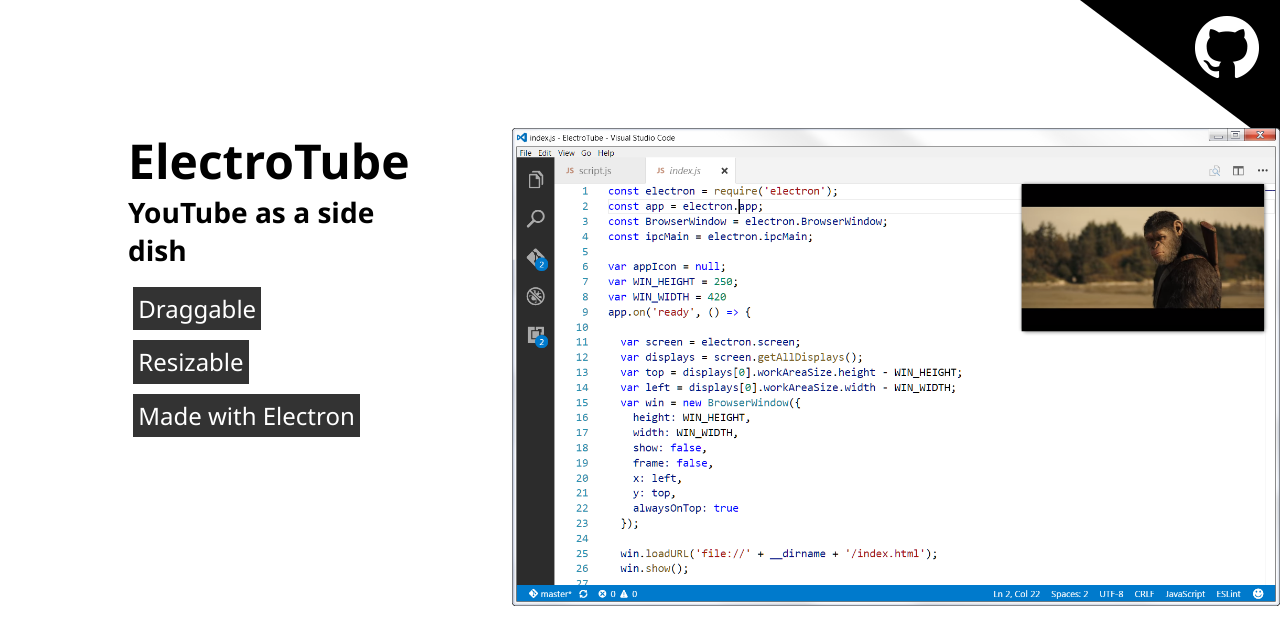
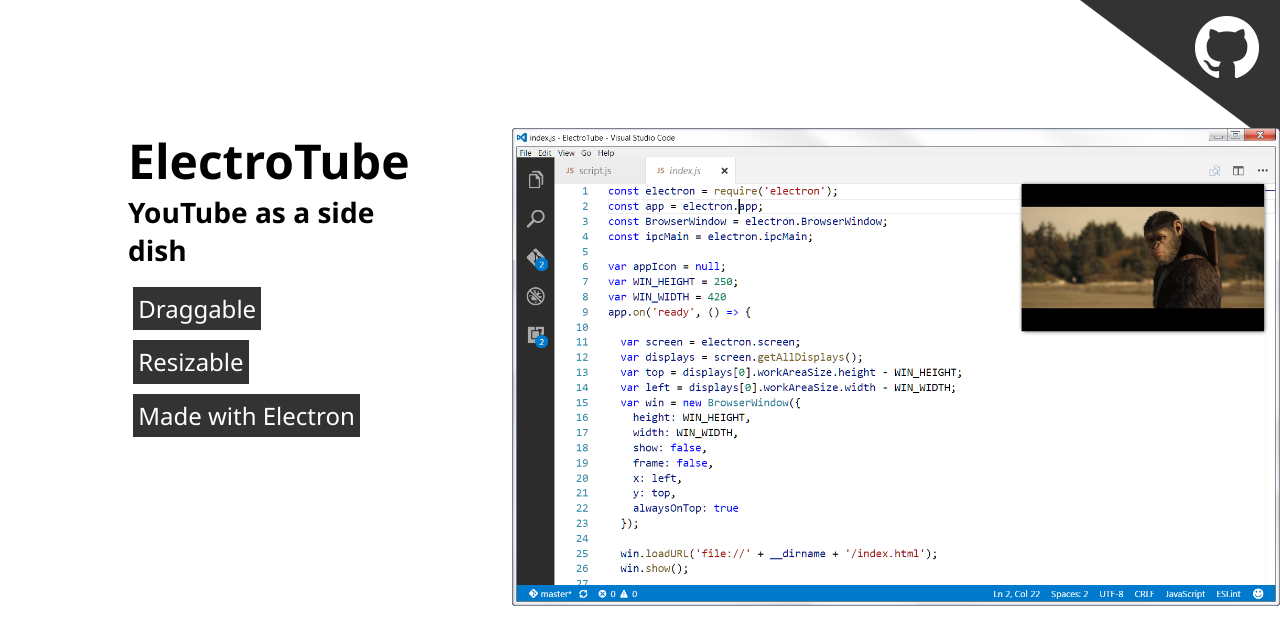
Before and after one commit to vivensio/ElectroTube, a website: page index.html in a window 1280 px wide. Drawn offline with Linux system fonts and the light colour scheme.

Commit message:
fixed up github link

```diff
--- a/index.html
+++ b/index.html
@@ -49,14 +49,20 @@
         height: 0;
         border-style: solid;
         border-width: 0 200px 150px 0;
-        border-color: transparent #000000 transparent transparent;
+        border-color: transparent #333 transparent transparent;
         line-height: 0px;
-        _border-color: #000000 #000000 #000000 #000000;
-        _filter: progid:DXImageTransform.Microsoft.Chroma(color='#000000');
+        _border-color: #333 #333 #333 #333;
+        _filter: progid:DXImageTransform.Microsoft.Chroma(color='#333');
         position: absolute;
         top: 0;
         right: 0;
         z-index: -1;
+        cursor: default;
+        pointer-events: none;
+        transition: all 200ms linear;
+    }
+    .github-link:hover:before {
+        border-color: transparent #4078C0 transparent transparent;
     }
     .first div {
       list-style: none;
```
